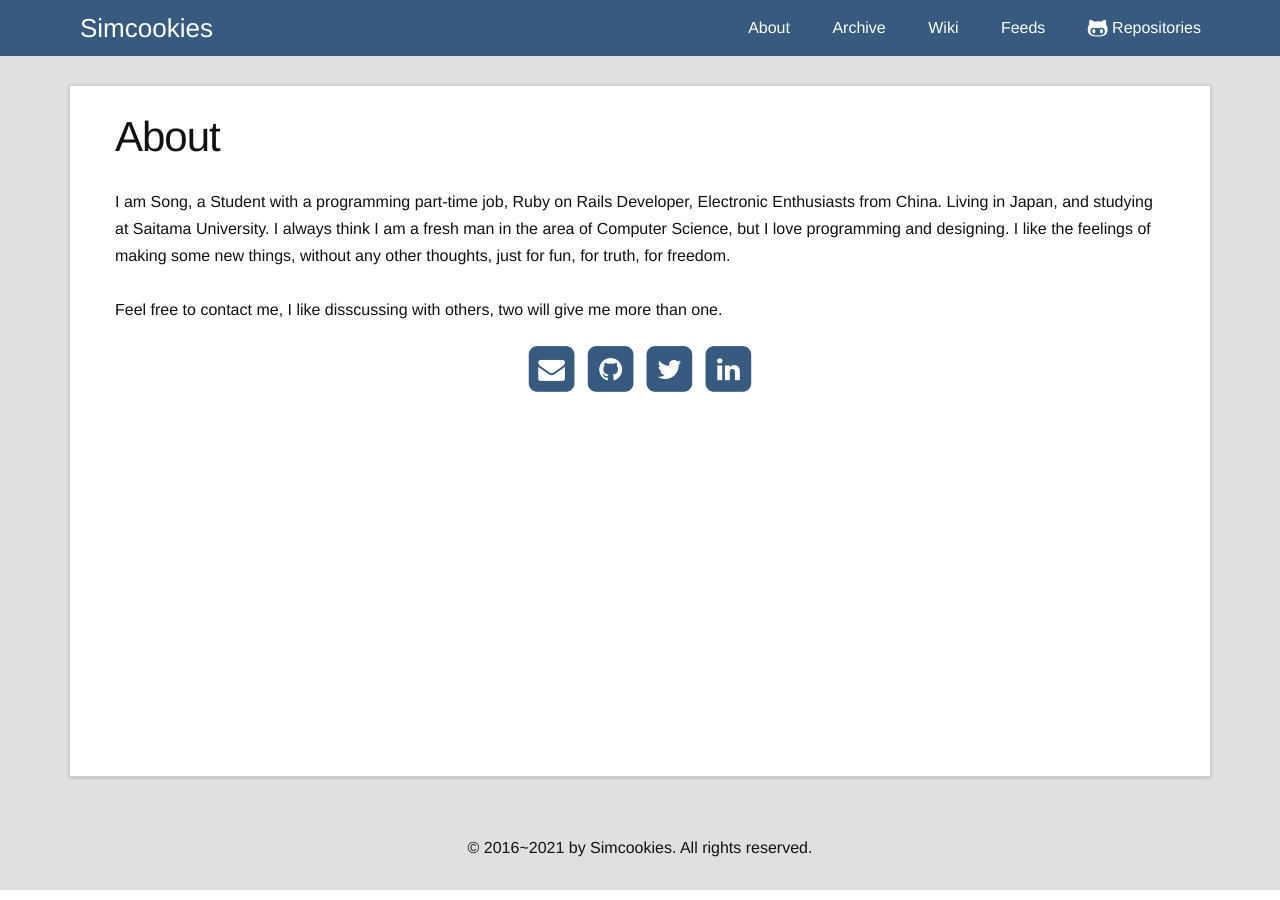
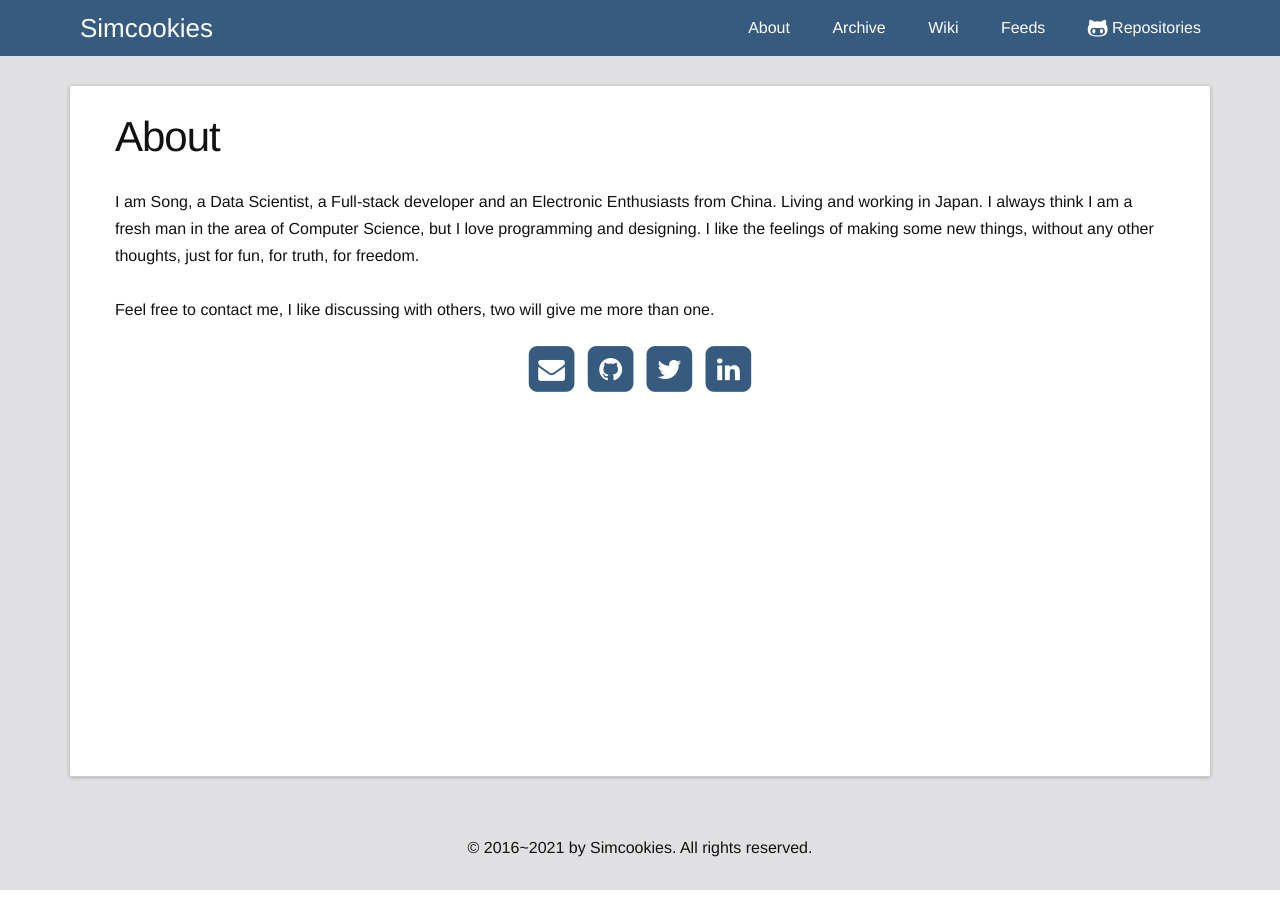
Before and after one commit to Simcookies/gitio, a Jekyll site: the page built from about.md, in a window 1280 px wide. Built offline with Jekyll 4.4.1, drawn with Linux system fonts in a browser that asks for light colours; nearby versions of some CDN libraries; comment, search, counter and statistics services are not loaded.

Commit message:
update info & add some formula

```diff
--- a/about.md
+++ b/about.md
@@ -4,11 +4,10 @@ title: About
 permalink: /about/
 ---
 
-I am Song, a Student with a programming part-time job, Ruby on Rails Developer, Electronic Enthusiasts from China.
-Living in Japan, and studying at Saitama University.
+I am Song, a Data Scientist, a Full-stack developer and an Electronic Enthusiasts from China. Living and working in Japan.
 I always think I am a fresh man in the area of Computer Science, but I love programming and designing.
 I like the feelings of making some new things, without any other thoughts, just for fun, for truth, for freedom.
 <br><br>
-Feel free to contact me, I like disscussing with others, two will give me more than one.
+Feel free to contact me, I like discussing with others, two will give me more than one.
 
 {% include social_info.html %}
```
Also changed, not shown: _posts/2020-11-02-summary-of-machine-learning-algorithms-decision-tree.md (+7 -1 lines).
